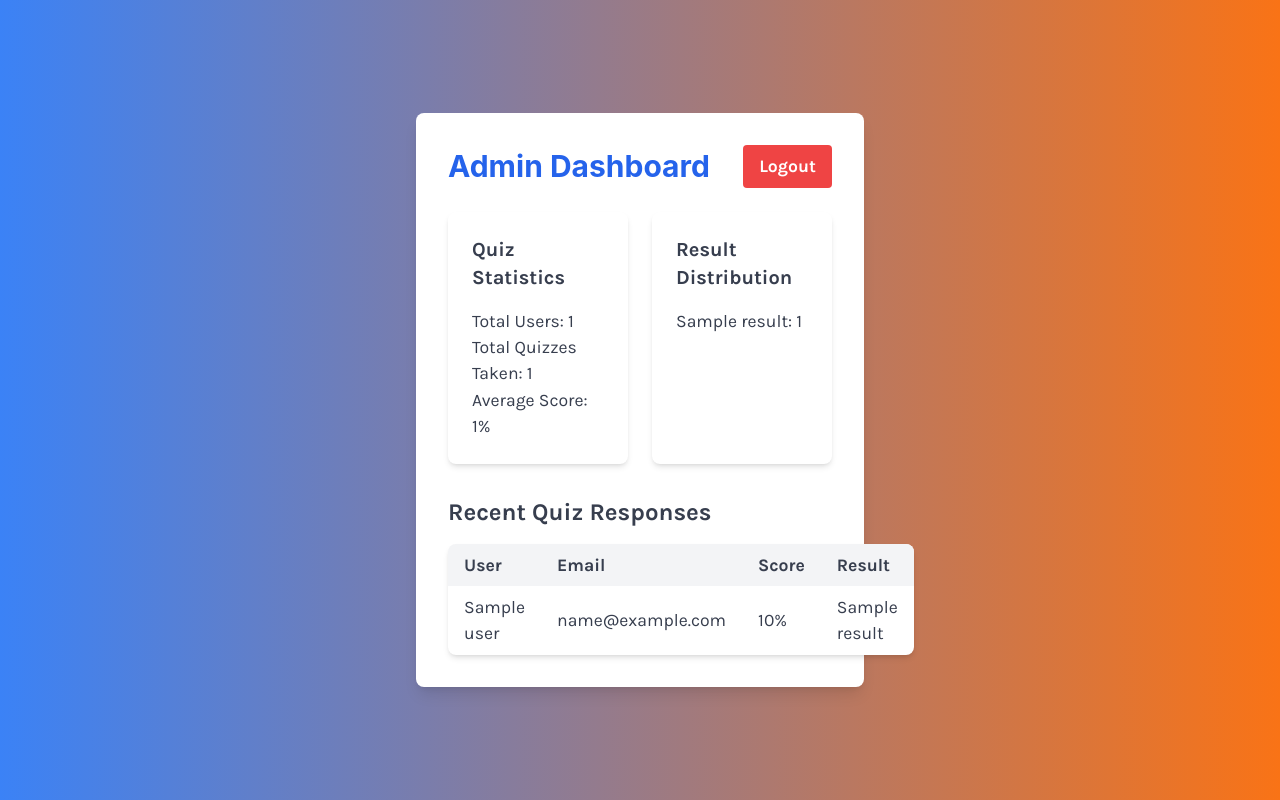
After one commit to apogeeai/BuzzFinanceQuiz, a Flask app: template templates/admin_dashboard.html in a window 1280 px wide. The commit adds this page. Run offline with Flask 3, Linux system fonts and the light colour scheme; the template is opened without the code that fills it: most values are stand-ins (such as "Sample title", 1, 10 or a date in 2020); some libraries are stand-ins or nearby versions.

Commit message:
Agent query: Is the Flask application running on port 5000 without any errors? Can you access the admin login page at /login? After logging in with an admin email, can you see the admin dashboard with quiz statistics, including total users, total quizzes, average score, result distribution, and recent quiz responses?

```diff
--- a/app.py
+++ b/app.py
@@ -2,6 +2,9 @@
 from flask import Flask, render_template, request, jsonify, redirect, url_for
 from flask_sqlalchemy import SQLAlchemy
 from sqlalchemy.orm import DeclarativeBase
+from sqlalchemy import func
+from datetime import datetime
+from flask_login import LoginManager, UserMixin, login_required, login_user, logout_user, current_user
 
 class Base(DeclarativeBase):
     pass
@@ -11,18 +14,29 @@
 app = Flask(__name__)
 app.config['SQLALCHEMY_DATABASE_URI'] = os.environ.get('DATABASE_URL')
 app.config['SQLALCHEMY_TRACK_MODIFICATIONS'] = False
+app.config['SECRET_KEY'] = os.environ.get('SECRET_KEY', 'your-secret-key')
 db.init_app(app)
 
-class User(db.Model):
+login_manager = LoginManager()
+login_manager.init_app(app)
+login_manager.login_view = 'login'
+
+class User(UserMixin, db.Model):
     id = db.Column(db.Integer, primary_key=True)
     name = db.Column(db.String(100), nullable=False)
     email = db.Column(db.String(120), unique=True, nullable=False)
+    is_admin = db.Column(db.Boolean, default=False)
 
 class QuizResponse(db.Model):
     id = db.Column(db.Integer, primary_key=True)
     user_id = db.Column(db.Integer, db.ForeignKey('user.id'), nullable=False)
     answers = db.Column(db.Text, nullable=False)
+    created_at = db.Column(db.DateTime, default=datetime.utcnow)
     user = db.relationship('User', backref=db.backref('quiz_responses', lazy=True))
+
+@login_manager.user_loader
+def load_user(user_id):
+    return User.query.get(int(user_id))
 
 def create_tables():
     with app.app_context():
@@ -38,46 +52,46 @@
         name = request.form.get('name')
         email = request.form.get('email')
 
-        # Check if user already exists
         user = User.query.filter_by(email=email).first()
         if user:
-            # Update the name if it's different
             if user.name != name:
                 user.name = name
                 db.session.commit()
         else:
-            # Create new user if not found
             user = User(name=name, email=email)
             db.session.add(user)
             db.session.commit()
 
-        return render_template('quiz.html', user_id=user.id)
+        quiz_response = QuizResponse(user_id=user.id, answers="")
+        db.session.add(quiz_response)
+        db.session.commit()
+
+        return render_template('quiz.html', user_id=user.id, quiz_response_id=quiz_response.id)
     return render_template('quiz.html')
 
 @app.route('/submit_quiz', methods=['POST'])
 def submit_quiz():
     data = request.json
-    user_id = data.get('user_id')
+    quiz_response_id = data.get('quiz_response_id')
     answers = data.get('answers')
 
-    user = User.query.get(user_id)
-    if not user:
-        return jsonify({'error': 'User not found'}), 404
+    quiz_response = QuizResponse.query.get(quiz_response_id)
+    if not quiz_response:
+        return jsonify({'error': 'Quiz response not found'}), 404
 
-    quiz_response = QuizResponse(user_id=user_id, answers=answers)
-    db.session.add(quiz_response)
+    quiz_response.answers = answers
     db.session.commit()
 
     return jsonify({'message': 'Quiz submitted successfully'})
 
-@app.route('/results/<int:user_id>')
-def results(user_id):
-    user = User.query.get(user_id)
-    if not user:
+@app.route('/results/<int:quiz_response_id>')
+def results(quiz_response_id):
+    quiz_response = QuizResponse.query.get(quiz_response_id)
+    if not quiz_response:
         return redirect(url_for('index'))
 
-    quiz_response = QuizResponse.query.filter_by(user_id=user_id).first()
-    if not quiz_response:
+    user = User.query.get(quiz_response.user_id)
+    if not user:
         return redirect(url_for('index'))
 
     answers = quiz_response.answers
@@ -128,6 +142,90 @@
 
     return render_template('results.html', result=result, percentage=percentage, tips=tips)
 
+@app.route('/admin')
+@login_required
+def admin_dashboard():
+    if not current_user.is_admin:
+        return redirect(url_for('index'))
+
+    total_users = User.query.count()
+    total_quizzes = QuizResponse.query.count()
+
+    avg_score = db.session.query(func.avg(
+        func.sum(func.ascii(func.substr(QuizResponse.answers, 1, 1)) - 65) +
+        func.sum(func.ascii(func.substr(QuizResponse.answers, 2, 1)) - 65) +
+        func.sum(func.ascii(func.substr(QuizResponse.answers, 3, 1)) - 65) +
+        func.sum(func.ascii(func.substr(QuizResponse.answers, 4, 1)) - 65) +
+        func.sum(func.ascii(func.substr(QuizResponse.answers, 5, 1)) - 65)
+    )).scalar()
+
+    if avg_score is not None:
+        avg_percentage = (avg_score / (4 * 5)) * 100
+    else:
+        avg_percentage = 0
+
+    result_distribution = {
+        "Blissful Butterfly": 0,
+        "Curious Cat": 0,
+        "Busy Beaver": 0,
+        "Diligent Dolphin": 0,
+        "Wise Wolf": 0
+    }
+
+    recent_responses = []
+    quiz_responses = QuizResponse.query.order_by(QuizResponse.created_at.desc()).limit(10).all()
+    for response in quiz_responses:
+        total_score = sum(ord(answer) - ord('A') for answer in response.answers)
+        max_score = 4 * len(response.answers)
+        percentage = (total_score / max_score) * 100
+
+        if percentage < 20:
+            result = "Blissful Butterfly"
+            result_distribution["Blissful Butterfly"] += 1
+        elif percentage < 40:
+            result = "Curious Cat"
+            result_distribution["Curious Cat"] += 1
+        elif percentage < 60:
+            result = "Busy Beaver"
+            result_distribution["Busy Beaver"] += 1
+        elif percentage < 80:
+            result = "Diligent Dolphin"
+            result_distribution["Diligent Dolphin"] += 1
+        else:
+            result = "Wise Wolf"
+            result_distribution["Wise Wolf"] += 1
+
+        recent_responses.append({
+            "user": response.user,
+            "score": round(percentage, 2),
+            "result": result
+        })
+
+    return render_template('admin_dashboard.html',
+                           total_users=total_users,
+                           total_quizzes=total_quizzes,
+                           avg_percentage=avg_percentage,
+                           result_distribution=result_distribution,
+                           recent_responses=recent_responses)
+
+@app.route('/login', methods=['GET', 'POST'])
+def login():
+    if request.method == 'POST':
+        email = request.form.get('email')
+        user = User.query.filter_by(email=email).first()
+        if user and user.is_admin:
+            login_user(user)
+            return redirect(url_for('admin_dashboard'))
+        else:
+            return redirect(url_for('index'))
+    return render_template('login.html')
+
+@app.route('/logout')
+@login_required
+def logout():
+    logout_user()
+    return redirect(url_for('index'))
+
 if __name__ == '__main__':
     create_tables()
     app.run(host='0.0.0.0', port=5000)
--- a/pyproject.toml
+++ b/pyproject.toml
@@ -10,6 +10,7 @@
 flask = "^3.0.3"
 flask-sqlalchemy = "^3.1.1"
 psycopg2-binary = "^2.9.9"
+flask-login = "^0.6.3"
 
 
 [build-system]
--- a/static/js/quiz.js
+++ b/static/js/quiz.js
@@ -56,6 +56,7 @@
 
     let currentQuestion = 0;
     const answers = [];
+    const quizResponseId = quizContainer.dataset.quizResponseId;
 
     function displayQuestion() {
         const question = questions[currentQuestion];
@@ -94,20 +95,19 @@
     });
 
     function submitQuiz() {
-        const userId = quizContainer.dataset.userId;
         fetch('/submit_quiz', {
             method: 'POST',
             headers: {
                 'Content-Type': 'application/json',
             },
             body: JSON.stringify({
-                user_id: userId,
+                quiz_response_id: quizResponseId,
                 answers: answers.join('')
             }),
         })
         .then(response => response.json())
         .then(data => {
-            window.location.href = `/results/${userId}`;
+            window.location.href = `/results/${quizResponseId}`;
         })
         .catch((error) => {
             console.error('Error:', error);
--- /dev/null
+++ b/templates/admin_dashboard.html
@@ -0,0 +1,50 @@
+{% extends "base.html" %}
+
+{% block content %}
+<div class="flex justify-between items-center mb-6">
+    <h1 class="text-3xl font-bold text-blue-600">Admin Dashboard</h1>
+    <a href="{{ url_for('logout') }}" class="bg-red-500 hover:bg-red-700 text-white font-bold py-2 px-4 rounded">Logout</a>
+</div>
+
+<div class="grid grid-cols-1 md:grid-cols-2 gap-6">
+    <div class="bg-white p-6 rounded-lg shadow-md">
+        <h2 class="text-xl font-semibold mb-4">Quiz Statistics</h2>
+        <p>Total Users: {{ total_users }}</p>
+        <p>Total Quizzes Taken: {{ total_quizzes }}</p>
+        <p>Average Score: {{ avg_percentage|round(2) }}%</p>
+    </div>
+
+    <div class="bg-white p-6 rounded-lg shadow-md">
+        <h2 class="text-xl font-semibold mb-4">Result Distribution</h2>
+        <ul>
+            {% for result, count in result_distribution.items() %}
+            <li>{{ result }}: {{ count }}</li>
+            {% endfor %}
+        </ul>
+    </div>
+</div>
+
+<div class="mt-8">
+    <h2 class="text-2xl font-semibold mb-4">Recent Quiz Responses</h2>
+    <table class="w-full bg-white shadow-md rounded-lg overflow-hidden">
+        <thead class="bg-gray-100">
+            <tr>
+                <th class="py-2 px-4 text-left">User</th>
+                <th class="py-2 px-4 text-left">Email</th>
+                <th class="py-2 px-4 text-left">Score</th>
+                <th class="py-2 px-4 text-left">Result</th>
+            </tr>
+        </thead>
+        <tbody>
+            {% for response in recent_responses %}
+            <tr>
+                <td class="py-2 px-4">{{ response.user.name }}</td>
+                <td class="py-2 px-4">{{ response.user.email }}</td>
+                <td class="py-2 px-4">{{ response.score }}%</td>
+                <td class="py-2 px-4">{{ response.result }}</td>
+            </tr>
+            {% endfor %}
+        </tbody>
+    </table>
+</div>
+{% endblock %}
--- a/templates/quiz.html
+++ b/templates/quiz.html
@@ -2,7 +2,7 @@
 
 {% block content %}
 <h1 class="text-3xl font-bold mb-6 text-center text-blue-600">Financial Health Quiz</h1>
-<div id="quiz-container" data-user-id="{{ user_id }}">
+<div id="quiz-container" data-user-id="{{ user_id }}" data-quiz-response-id="{{ quiz_response_id }}">
     <div id="question-container" class="mb-4"></div>
     <div id="options-container" class="space-y-2"></div>
     <button id="next-btn" class="mt-4 w-full bg-blue-600 text-white py-2 rounded-md hover:bg-blue-700 transition duration-300">Next</button>
```
Also changed, not shown: templates/login.html (added, +12 -0 lines), 2 other files.
